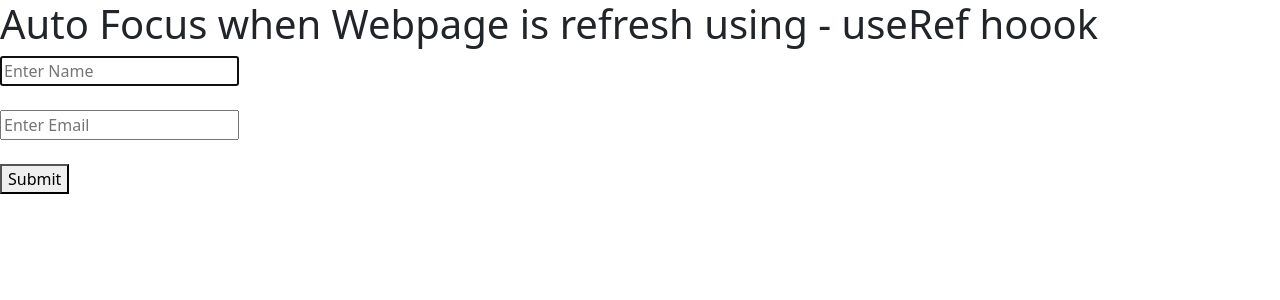
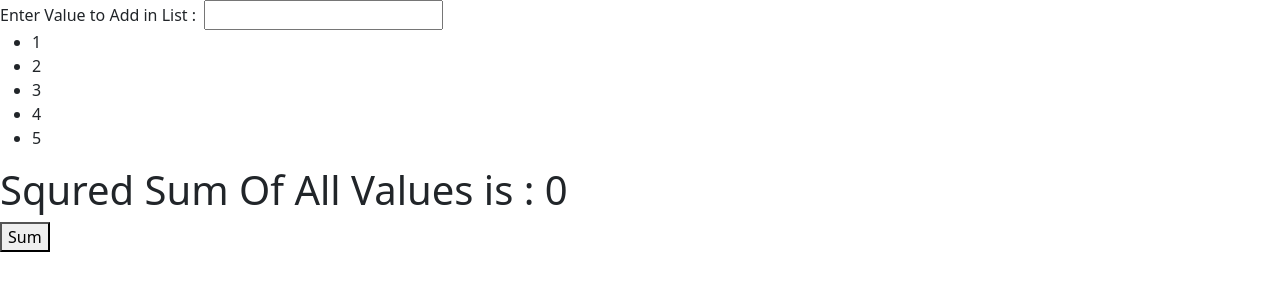
Before and after one commit to gajerajaydeep/ch-3-Tuvoc-Training-, a React (Create React App) app in the folder ch-3/: page / in a window 1280 px wide. Shown: the top 300 px of the page. Built offline with nearby package versions, Linux system fonts and the light colour scheme.

Commit message:
Task-f Completed

```diff
--- a/ch-3/src/App.js
+++ b/ch-3/src/App.js
@@ -6,6 +6,7 @@ import Parent from "./Ch_3_Tasks/Task_c/Parent";
 import Language_optin from "./Ch_3_Tasks/Task_c/Language_optin";
 import Task_d from "./Ch_3_Tasks/Task_d";
 import Task_e from "./Ch_3_Tasks/Task_e";
+import Task_f from "./Ch_3_Tasks/Task_f";
 
 
 function App() {
@@ -16,7 +17,8 @@ function App() {
       {/* <Parent /> */}
       {/* <Language_optin /> */}
       {/* <Task_d/> */}
-      <Task_e/>
+      {/* <Task_e/> */}
+      <Task_f />
 
     </>
   );
--- a/ch-3/src/Ch_3_Tasks/Task_b.js
+++ b/ch-3/src/Ch_3_Tasks/Task_b.js
@@ -12,6 +12,7 @@ export default function Task_b() {
             )
 
     }, [])
+
     return (
         <>
             <h2>Fetch User Data using JSONPlaceholder API</h2>
--- /dev/null
+++ b/ch-3/src/Ch_3_Tasks/Task_f.js
@@ -0,0 +1,40 @@
+import React, { useState } from 'react'
+
+export default function Task_f() {
+
+    const [number, setNumber] = useState([1, 2, 3, 4, 5])
+    const [sum, setSum] = useState(0)
+
+    let squreNumber = number.map((v) => (v * v));
+    console.log(squreNumber);
+
+    let sumNumber = squreNumber.reduce((acumulatore, current) => {
+        return acumulatore + current;
+    })
+
+
+    const getSum = () => (
+        setSum(sum + sumNumber)
+
+
+    )
+    const handleInputChange = (e) =>(
+       setNumber([...number,e.target.value])
+    )
+    return (
+        <>
+        <label htmlFor="">Enter Value to Add in List : &nbsp; </label>
+                <input type="text" onChange={handleInputChange}/>
+
+            <ul>
+                {
+                    number.map((v, i) => (
+                        <li key={i}>{v}</li>
+                    ))
+                }
+            </ul>
+            <h1>Squred Sum Of All Values is : {sum}</h1>
+            <button onClick={getSum}>Sum</button>
+        </>
+    )
+}
```
